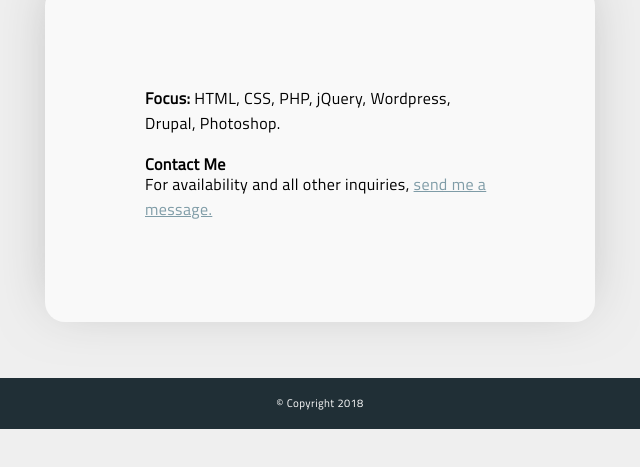
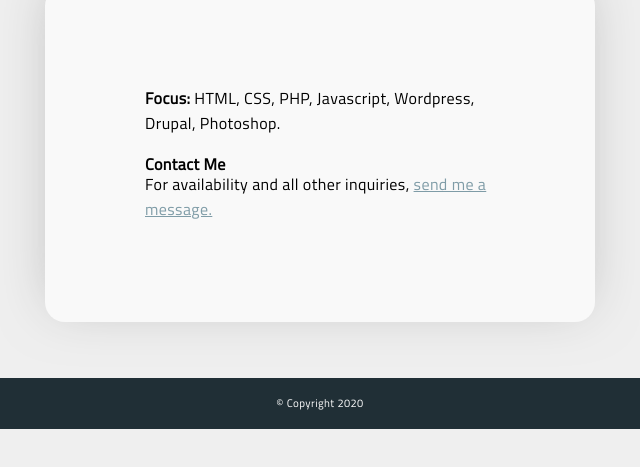
Before and after one commit to kolbaba/me, a plain HTML site: page index.html in a window 1280 px wide. Shown: the part 371-838 px from the top of the page, 320-960 px from the left. Drawn offline with Linux system fonts and the light colour scheme.

Commit message:
updated content

```diff
--- a/index.html
+++ b/index.html
@@ -40,13 +40,13 @@
   </header>
   <section class="content">
     <div class="inner">
-      <p><strong>Focus:</strong> HTML, CSS, PHP, jQuery, Wordpress, Drupal, Photoshop.</p>
+      <p><strong>Focus:</strong> HTML, CSS, PHP, Javascript, Wordpress, Drupal, Photoshop.</p>
       <h3>Contact Me</h3>
-      <p>For availability and all other inquiries, <a href="https://goo.gl/forms/98Lil4x9NqguBj0F3" target="_blank">send me a message.</a> </p>
+      <p>For availability and all other inquiries, <a href="https://forms.gle/ybLicivGwqN79rnk7" target="_blank">send me a message.</a> </p>
     </div>
   </section>
   <footer>
-    &copy; Copyright 2018
+    &copy; Copyright 2020
   </footer>
 </body>
 </html>
```
